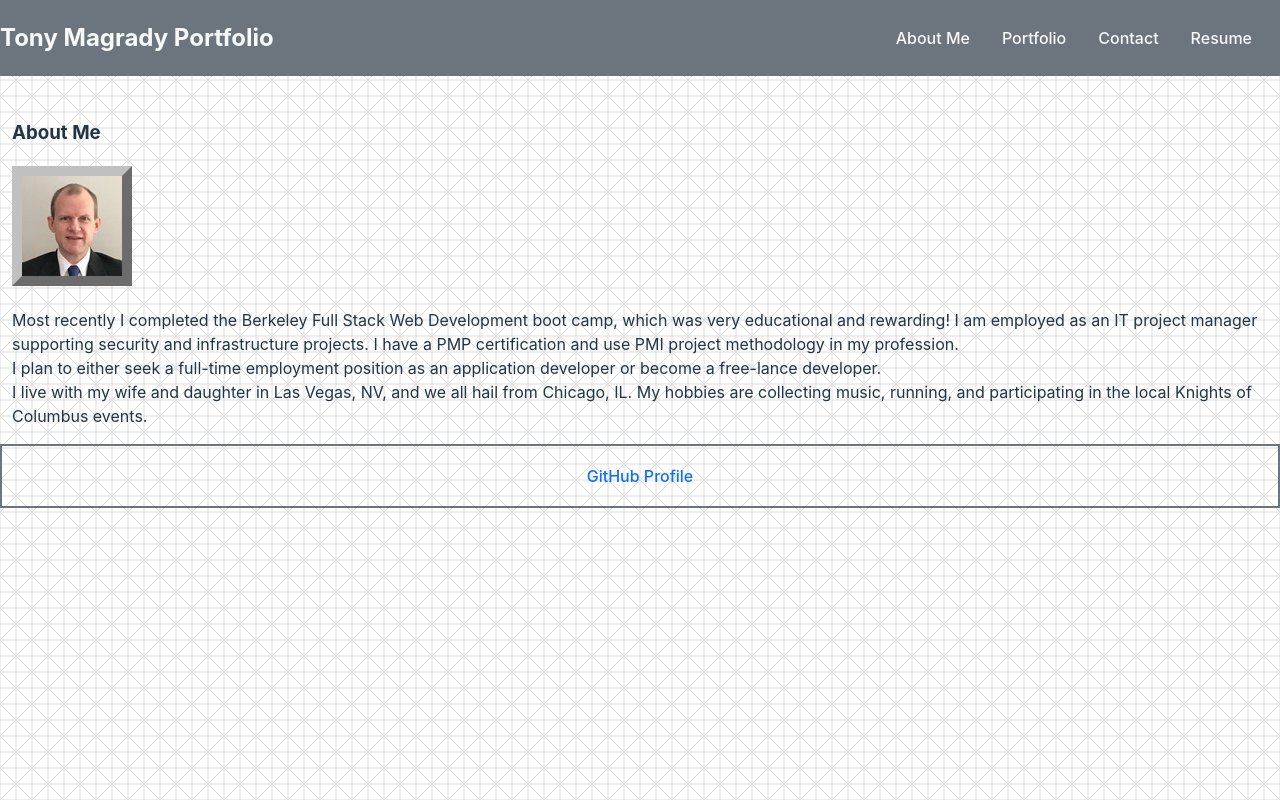
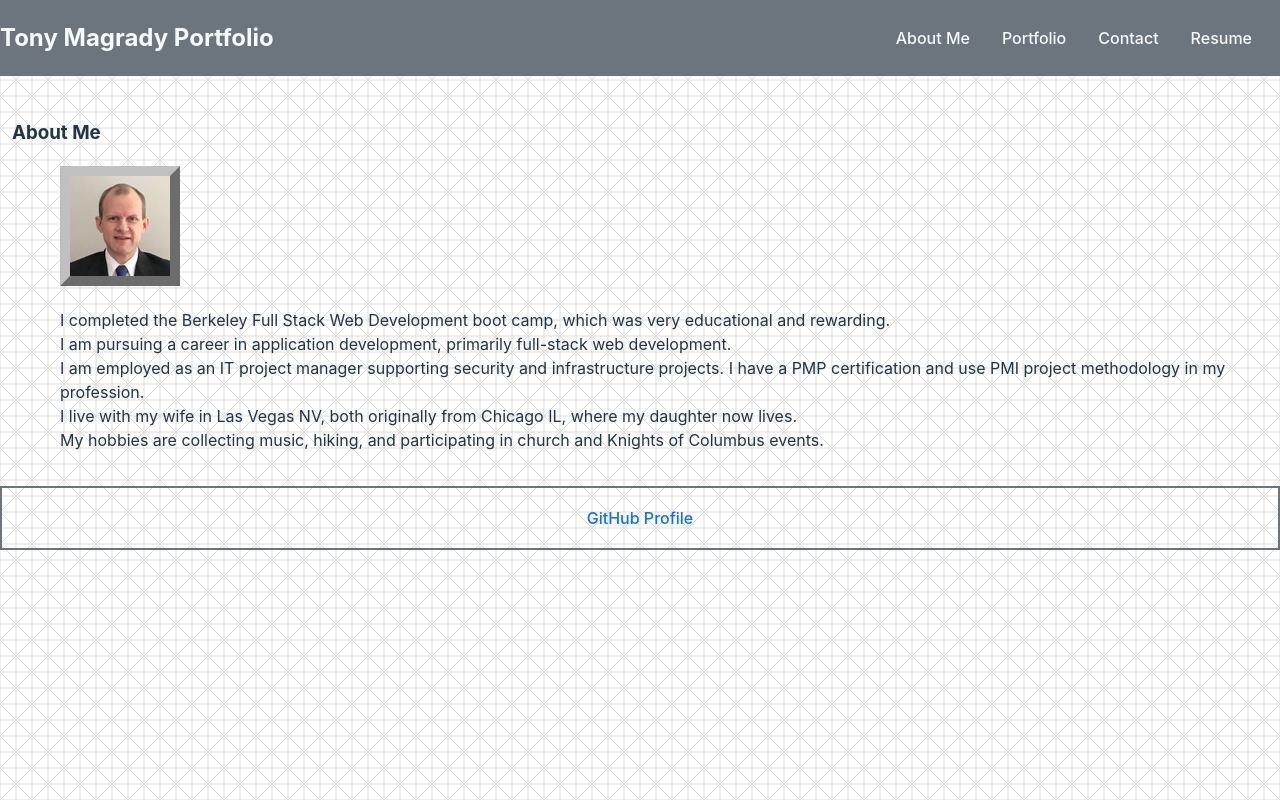
Before and after one commit to tonymagr/react-portfolio-tm, a React (Vite) app: page / in a window 1280 px wide. Shown: the top 800 px of the page. Built offline with nearby package versions, Linux system fonts and the light colour scheme.

Commit message:
populate Contact and Resume pages; complete README.md; improve text indenting on all text pages; update About Me content; include resume as local file

```diff
--- a/src/index.css
+++ b/src/index.css
@@ -114,6 +114,10 @@ button:focus-visible {
 .portfolio-grid > div:nth-child(7),
 .portfolio-grid > div:nth-child(8) {
   grid-column: span 4;
+}
+
+.indent-right {
+  margin-left: 0.5in;
 }
 
 .bg-secondary {
--- a/src/pages/AboutMe.jsx
+++ b/src/pages/AboutMe.jsx
@@ -4,16 +4,17 @@ export default function AboutMe() {
       <div className="container pt-4">
         <h3>About Me</h3>
         <div>
-            <img className="image-border" src="/headshot.jpg" alt="Headshot"/>
+            <img className="image-border indent-right" src="/headshot.jpg" alt="Headshot"/>
         </div>
-        <p>
-            Most recently I completed the Berkeley Full Stack Web Development boot camp, which was very educational and rewarding!
+        <p className="indent-right">
+            I completed the Berkeley Full Stack Web Development boot camp, which was very educational and rewarding. <br/>
+            I am pursuing a career in application development, primarily full-stack web development. <br/>
             I am employed as an IT project manager supporting security and infrastructure projects. I have a PMP certification and
             use PMI project methodology in my profession. <br/>
-            I plan to either seek a full-time employment position as an application developer or become a free-lance developer.<br/>
-            I live with my wife and daughter in Las Vegas, NV, and we all hail from Chicago, IL. My hobbies are collecting music,
-            running, and participating in the local Knights of Columbus events.
+            I live with my wife in Las Vegas NV, both originally from Chicago IL, where my daughter now lives. <br/>
+            My hobbies are collecting music, hiking, and participating in church and Knights of Columbus events.
         </p>
+        <h1></h1>
       </div>
     );
   }
--- a/src/pages/Contact.jsx
+++ b/src/pages/Contact.jsx
@@ -2,9 +2,14 @@
 export default function Contact() {
     return (
       <div className="container pt-4">
-        <p>
-          Contact content (WIP)
+        <h3>Contact Information</h3>
+        <p className="indent-right">
+            Tony Magrady <br/>
+            Las Vegas, NV <br/>
+            Phone: 312-296-3486 <br/>
+            Email: <a href="mailto:tonymagrady@yahoo.com">tonymagrady@yahoo.com</a>
         </p>
+        <h1></h1>
       </div>
     );
   }
--- a/src/pages/Resume.jsx
+++ b/src/pages/Resume.jsx
@@ -2,9 +2,15 @@
 export default function Resume() {
     return (
       <div className="container pt-4">
-        <p>
-          Resume content (WIP)
-        </p>
+        <h3>Resume and LinkedIn</h3>
+        <div>
+          <a href="/Tony_Magrady_resume_dev_pm_2025.pdf" target="_blank" rel="noopener noreferrer" className="indent-right">Download Resume</a>
+        </div>
+        <h2></h2>
+        <div>
+          <a href="https://www.linkedin.com/in/anthony-magrady-97a871351/" target="_blank" rel="noopener noreferrer" className="indent-right">LinkedIn - Anthony Magrady</a>
+        </div>
+        <h1></h1>
       </div>
     );
   }
```
Also changed, not shown: 2 other files (tests, documents, lock files or other folders).
